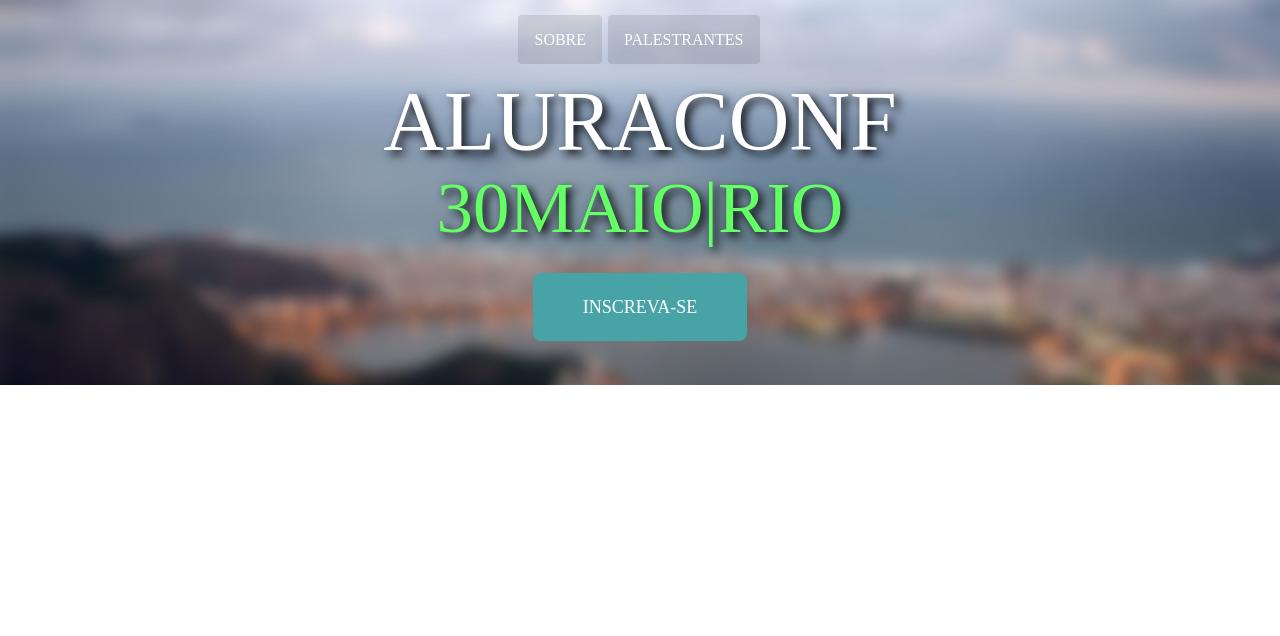
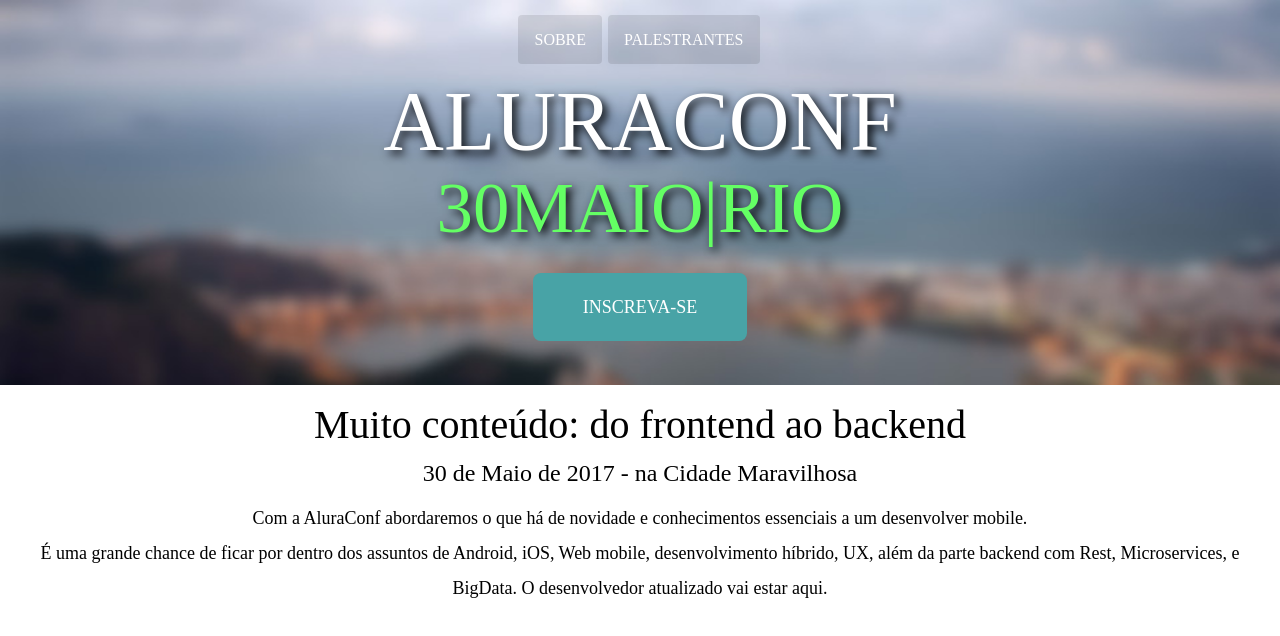
Before and after one commit to gustavobhm/Curso-Front-end-Projeto-de-conclus-o, a plain HTML site: page aluraconf/index.html in a window 1280 px wide. Drawn offline with Linux system fonts and the light colour scheme.

Commit message:
Aula 2 - Painel sobre

```diff
--- /dev/null
+++ b/aluraconf/css/about.css
@@ -0,0 +1,22 @@
+.panel-about {
+    margin-top: 20px;
+    text-align: center;
+}
+
+.panel-about .title {
+
+    font-size: 40px;
+    margin-bottom: 16px;
+}
+
+.panel-about .subtitle {
+
+    font-size: 24px;
+    margin-bottom: 16px;
+}
+
+.panel-about .about-description {
+
+    font-size: 18px;
+    line-height: 35px;
+}
--- /dev/null
+++ b/aluraconf/css/base.css
@@ -0,0 +1,5 @@
+.container {
+
+    width: 96%;
+    margin: 0 auto;
+}
--- a/aluraconf/index.html
+++ b/aluraconf/index.html
@@ -5,7 +5,9 @@
     <meta name="viewport" content="width=device-width">
     <title>Aluraconf</title>
     <link rel="stylesheet" href="css/reset.css">
+    <link rel="stylesheet" href="css/base.css">
     <link rel="stylesheet" href="css/header.css">
+    <link rel="stylesheet" href="css/about.css">
 </head>
 <body>
     <header class="header">
@@ -25,5 +27,22 @@
             </section>
         </div>
     </header>
+
+    <section class="panel panel-about">
+        <div class="container">
+            <h2 class="title">Muito conteúdo: do frontend ao backend</h2>
+            <h3 class="subtitle">30 de Maio de 2017 - na Cidade Maravilhosa</h3>
+
+            <div class="about-description">
+                <p>
+                Com a AluraConf abordaremos o que há de novidade e conhecimentos essenciais a um desenvolver mobile.
+                </p>
+                <p>
+                É uma grande chance de ficar por dentro dos assuntos de Android, iOS, Web mobile, desenvolvimento híbrido, UX, além da
+                parte backend com Rest, Microservices, e BigData. O desenvolvedor atualizado vai estar aqui.
+                </p>
+            </div>
+        </div>
+     </section>
 </body>
 </html>
```
